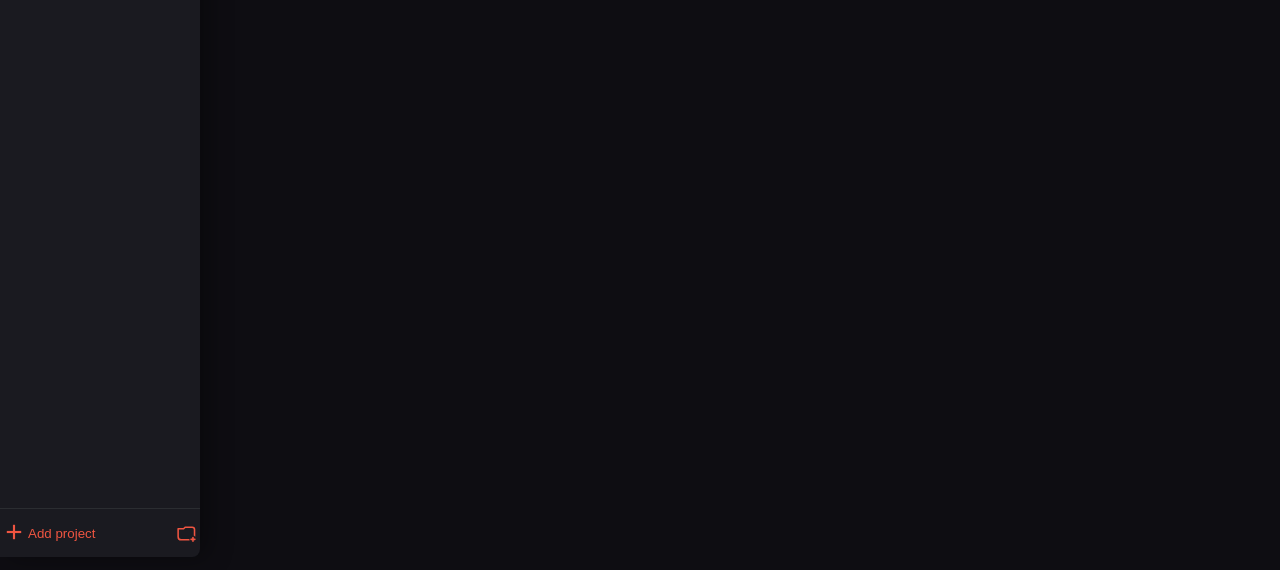
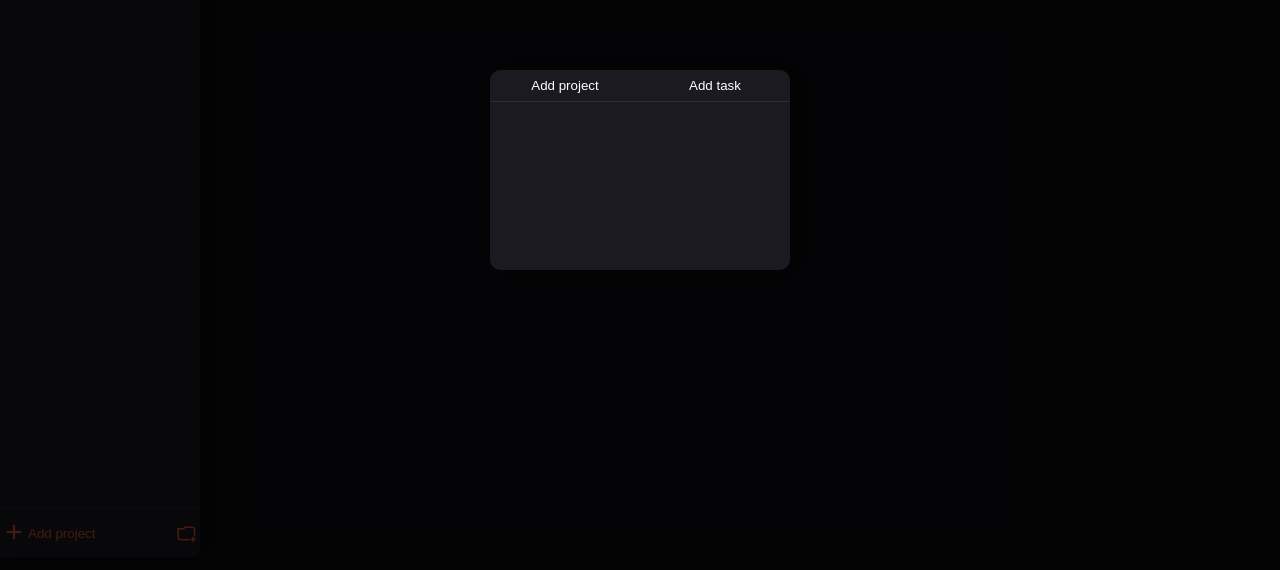
Before and after one commit to gnuh-hg/Web_project, a plain HTML site: page Frontend/home.html in a window 1280 px wide. Both pictures are taken after typing "Sample" into the empty fields and a click on the button "Add project". Shown: the part 230-800 px from the top of the page. Drawn offline with Linux system fonts and the light colour scheme.

Commit message:
update add_project

```diff
--- a/Frontend/home.html
+++ b/Frontend/home.html
@@ -5,7 +5,7 @@
         <link rel="stylesheet" href="./home.css" />
         <link rel="stylesheet" href="./taskbar_top.css"/>
         <link rel="stylesheet" href="./taskbar_left.css"/>
-        <script src="./taskbar_left.js"></script>
+        <script src="./taskbar_left.js" defer></script>
     </head>
     <body>
         <div class="taskbar_top">
@@ -253,7 +253,9 @@
                     </li>
                 </ul>
             </div>
-            <button class="add">
+
+            <div class="add">
+                <button class="button_add">
                     <div class="logo_left">
                         <svg viewBox="0 0 100 100">
                             <rect x="44" y="10" width="12" height="80" />
@@ -279,6 +281,16 @@
                         </svg>
                     </div>
                 </button>
+
+                <div class="overlay">
+                    <div class="model_add">
+                    <div class="option_add">
+                        <button class="add_project">Add project</button>
+                        <button class="add_task">Add task</button>
+                    </div>
+                    </div>
+                </div>
+            </div>
         </div>
     </body>
 </html>
--- a/Frontend/taskbar_left.css
+++ b/Frontend/taskbar_left.css
@@ -230,15 +230,22 @@
 .add {
     background-color: transparent;
     display: flex;
+    margin-top: auto;
+    border-top: 1px solid #2b2d31;
+}
+
+.button_add {
+    background-color: transparent;
+    display: flex;
+    width: 100%;
+    height: 100%;
     align-items: center;
-    margin-top: auto;
     padding-bottom: 10px;
     padding-top: 10px;
     border: none;
-    border-top: 1px solid #2b2d31;
 }
 
-.add p {
+.button_add p {
     background-color: transparent;
     color: #ef5541;
 }
@@ -279,14 +286,61 @@
     mask: url(#folder-mask);
 }
 
-.add:hover .logo_left svg {
+.button_add:hover .logo_left svg {
     fill: #f27767;
 }
 
-.add:hover .logo_right svg {
+.button_add:hover .logo_right svg {
     stroke: #f27767;
 }
 
-.add:hover p {
+.button_add:hover p {
     color: #f27767;
 }
+
+.overlay {
+    position: fixed;
+    top: 0;
+    left: 0;
+    width: 100%;
+    height: 100%;
+    background-color: rgba(0, 0, 0, 0.7);
+    z-index: 1000;
+    justify-content: center;
+    align-items: center;
+    display: none;
+}
+
+.model_add {
+    position: fixed;
+    top: 0;
+    right: 0;
+    bottom: 0;
+    left: 0;
+    width: 300px;
+    height: 200px;
+    margin: auto;
+    border-radius: 1px;
+    border-radius: 10px;
+    background-color: #1a1a20;
+    box-shadow: 8px 0 24px rgba(0, 0, 0, 0.35);
+}
+
+.option_add {
+    background-color: transparent;
+    display: flex;
+    width: 100%;
+    height: 16%;
+}
+
+.option_add button {
+    position: relative;
+    background-color: transparent;
+    width: 100%;
+    border: none;
+    border-bottom: 1px solid #2b2d31;
+}
+
+.option_add button.add_project:hover, .option_add button.add_task:hover {
+    border-bottom: 1px solid #00FFFF;
+}
--- a/Frontend/taskbar_left.js
+++ b/Frontend/taskbar_left.js
@@ -0,0 +1,14 @@
+document.addEventListener('DOMContentLoaded', function() {
+    const overlay = document.querySelector('.overlay');
+    const btnAdd = document.querySelector('.button_add'); // Nhắm vào thẻ button bao ngoài
+
+    btnAdd.addEventListener('click', function() {
+        overlay.style.display = 'flex';
+    });
+
+    overlay.addEventListener('click', function(event) {
+        if (event.target === overlay) {
+            overlay.style.display = 'none';
+        }
+    });
+});
```
Lines whose indentation alone changed are shown as unchanged.
